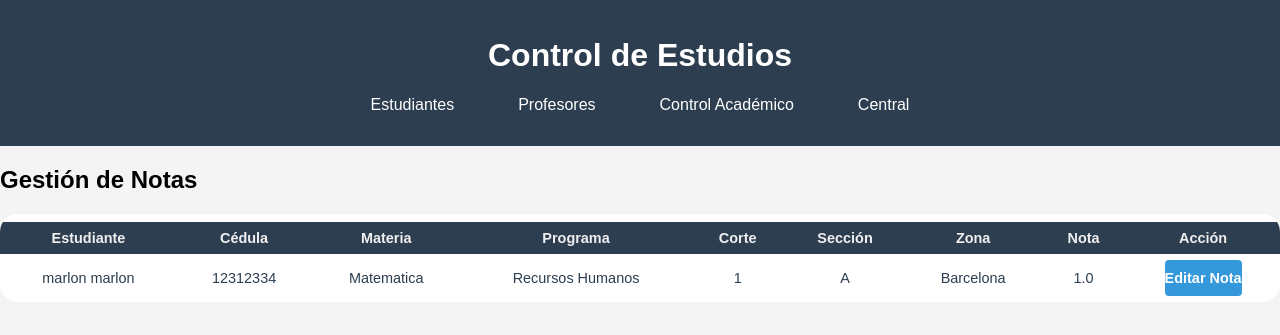
After one commit to Lerb123/Control-Estudio, a Flask app: page /profesores/profesores/12312312/notas in a window 1280 px wide. The commit adds this page. Shown: the top 335 px of the page. Run offline with Flask 3, Linux system fonts and the light colour scheme; data comes from the database, SQL or seed files in the repository; both versions use the stored data as it was after the commit.

Commit message:
Implementación de la gestión de notas para profesores. Se agregaron nuevas rutas para visualizar y editar notas de estudiantes, así como las plantillas correspondientes. Se mejoró la lógica para obtener y mostrar las notas asociadas a cada estudiante y materia.

```diff
--- a/modulos/profesores/routes.py
+++ b/modulos/profesores/routes.py
@@ -2,10 +2,10 @@ from flask import render_template, redirect, url_for, flash, request
 from modulos.profesores import bp
 from modulos import db
 from modulos.profesores.models import Profesor
-from modulos.control_academico.models import Materia
+from modulos.control_academico.models import Materia, Corte, Inscripcion, Nota, Programa
+from modulos.estudiantes.models import Estudiante
 from sqlalchemy.exc import IntegrityError
 from modulos.central.models import Persona
-from modulos.control_academico.models import Corte
 
 @bp.route('/')
 def index():
@@ -215,3 +215,88 @@ def eliminar_materia(cedula, codigo):
         flash(f'Error al eliminar la materia: {str(e)}', 'error')
 
     return redirect(url_for('profesores.materias_profesor', cedula=cedula))
+
+@bp.route('/profesores/<cedula>/notas')
+def notas_profesor(cedula):
+    profesor = Profesor.query.get_or_404(cedula)
+    # Obtener todas las materias del profesor
+    materias_profesor = Materia.query.filter_by(profesor_id=cedula).all()
+    estudiantes_con_notas = []
+    for materia in materias_profesor:
+        # Buscar programas que contienen esta materia
+        programas_con_materia = Programa.query.join(Materia).filter(Materia.codigo == materia.codigo).all()
+        for programa in programas_con_materia:
+            # Buscar cortes de este programa
+            cortes_programa = Corte.query.filter_by(programa_id=programa.id).all()
+            for corte in cortes_programa:
+                # Buscar inscripciones en este corte
+                inscripciones = Inscripcion.query.filter_by(corte_id=corte.id).all()
+                for inscripcion in inscripciones:
+                    estudiante = Estudiante.query.get(inscripcion.estudiante_id)
+                    if estudiante:
+                        # Buscar si ya existe una nota para este estudiante y materia
+                        nota_existente = Nota.query.filter_by(
+                            estudiante_id=estudiante.cedula,
+                            materia_codigo=materia.codigo
+                        ).first()
+                        estudiantes_con_notas.append({
+                            'estudiante': estudiante,
+                            'materia': materia,
+                            'corte': corte,
+                            'programa': programa,
+                            'inscripcion': inscripcion,
+                            'nota': nota_existente
+                        })
+    return render_template('profesores/notas.html',
+                         profesor=profesor,
+                         estudiantes_con_notas=estudiantes_con_notas)
+
+@bp.route('/profesores/<cedula>/notas/<estudiante_cedula>/<materia_codigo>', methods=['GET', 'POST'])
+def editar_nota(cedula, estudiante_cedula, materia_codigo):
+    profesor = Profesor.query.get_or_404(cedula)
+    estudiante = Estudiante.query.get_or_404(estudiante_cedula)
+    materia = Materia.query.get_or_404(materia_codigo)
+    # Verificar que la materia pertenece al profesor
+    if materia.profesor_id != cedula:
+        flash('No tiene permiso para editar notas de esta materia', 'error')
+        return redirect(url_for('profesores.notas_profesor', cedula=cedula))
+    if request.method == 'POST':
+        try:
+            nota_valor = float(request.form['nota'])
+            if nota_valor < 0 or nota_valor > 100:
+                flash('La nota debe estar entre 0 y 100', 'error')
+                return render_template('profesores/editar_nota.html',
+                                    profesor=profesor,
+                                    estudiante=estudiante,
+                                    materia=materia)
+            nota = Nota.query.filter_by(
+                estudiante_id=estudiante_cedula,
+                materia_codigo=materia_codigo
+            ).first()
+            if nota:
+                nota.nota = nota_valor
+                flash('Nota actualizada exitosamente', 'success')
+            else:
+                nota = Nota(
+                    estudiante_id=estudiante_cedula,
+                    materia_codigo=materia_codigo,
+                    nota=nota_valor
+                )
+                db.session.add(nota)
+                flash('Nota registrada exitosamente', 'success')
+            db.session.commit()
+            return redirect(url_for('profesores.notas_profesor', cedula=cedula))
+        except ValueError:
+            flash('La nota debe ser un número válido', 'error')
+        except Exception as e:
+            db.session.rollback()
+            flash(f'Error al guardar la nota: {str(e)}', 'error')
+    nota_existente = Nota.query.filter_by(
+        estudiante_id=estudiante_cedula,
+        materia_codigo=materia_codigo
+    ).first()
+    return render_template('profesores/editar_nota.html',
+                         profesor=profesor,
+                         estudiante=estudiante,
+                         materia=materia,
+                         nota_existente=nota_existente)
--- a/modulos/profesores/templates/profesores/materias.html
+++ b/modulos/profesores/templates/profesores/materias.html
@@ -57,6 +57,7 @@
     <div class="tabla-estudiantes-contenedor">
         <h2>Mis Materias Asignadas</h2>
         {% if materias %}
+            <a href="{{ url_for('profesores.notas_profesor', cedula=profesor.cedula) }}" class="btn-form-estudiante" style="margin-bottom: 15px; display: inline-block;">Gestionar Notas</a>
             <table class="tabla-estudiantes">
                 <thead>
                     <tr>
--- /dev/null
+++ b/modulos/profesores/templates/profesores/notas.html
@@ -0,0 +1,46 @@
+{% extends "central/base.html" %}
+{% block title %}Gestión de Notas{% endblock %}
+{% block content %}
+<h2>Gestión de Notas</h2>
+
+{% with messages = get_flashed_messages() %}
+  {% if messages %}
+    {% for message in messages %}
+      <div class="alert alert-info">{{ message }}</div>
+    {% endfor %}
+  {% endif %}
+{% endwith %}
+
+<table class="tabla-estudiantes">
+    <thead>
+        <tr>
+            <th>Estudiante</th>
+            <th>Cédula</th>
+            <th>Materia</th>
+            <th>Programa</th>
+            <th>Corte</th>
+            <th>Sección</th>
+            <th>Zona</th>
+            <th>Nota</th>
+            <th>Acción</th>
+        </tr>
+    </thead>
+    <tbody>
+        {% for item in estudiantes_con_notas %}
+        <tr>
+            <td>{{ item.estudiante.nombre }} {{ item.estudiante.apellido }}</td>
+            <td>{{ item.estudiante.cedula }}</td>
+            <td>{{ item.materia.nombre }}</td>
+            <td>{{ item.programa.nombre }}</td>
+            <td>{{ item.corte.id }}</td>
+            <td>{{ item.corte.seccion }}</td>
+            <td>{{ item.corte.zona }}</td>
+            <td>{% if item.nota %}{{ item.nota.nota }}{% else %}No asignada{% endif %}</td>
+            <td>
+                <a href="{{ url_for('profesores.editar_nota', cedula=profesor.cedula, estudiante_cedula=item.estudiante.cedula, materia_codigo=item.materia.codigo) }}" class="btn-form-estudiante">Editar Nota</a>
+            </td>
+        </tr>
+        {% endfor %}
+    </tbody>
+</table>
+{% endblock %}
```
Also changed, not shown: modulos/profesores/templates/profesores/editar_nota.html (added, +25 -0 lines), Database/app.db.
